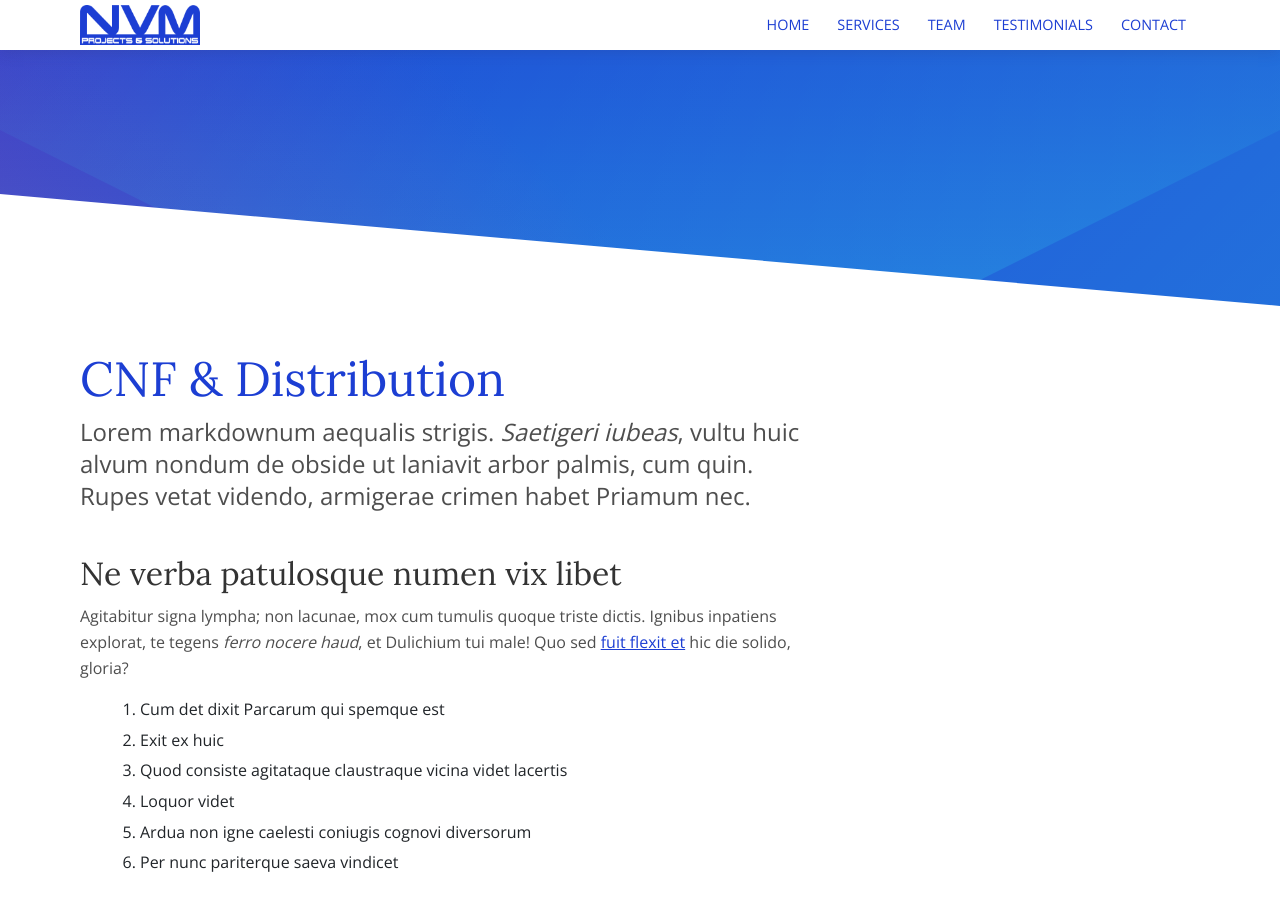
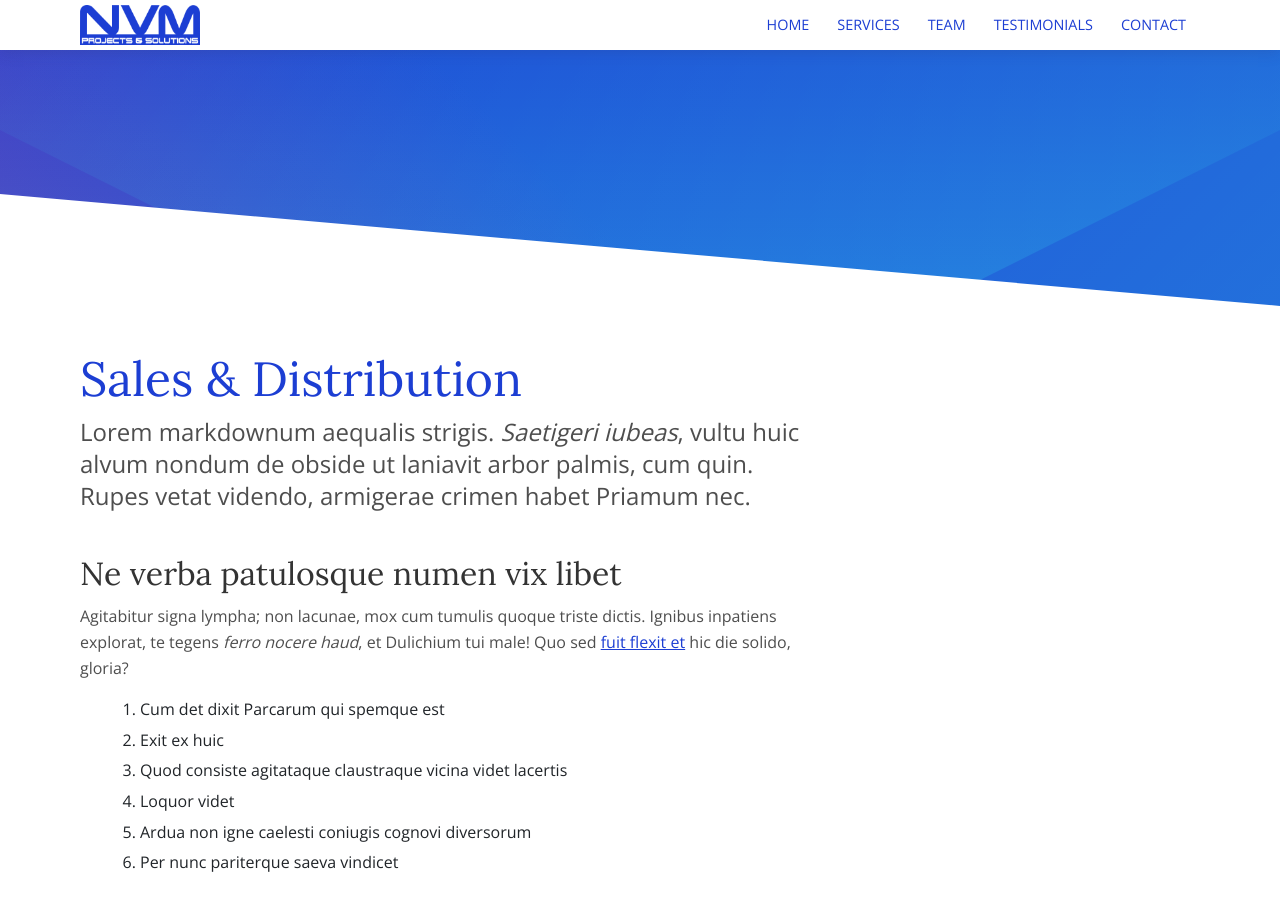
Before and after one commit to nvmpro/NVM, a Jekyll site: the page built from _services/Cnf.md, in a window 1280 px wide and 900 px high. Built offline with Jekyll 4.4.1, drawn with Linux system fonts in a browser that asks for light colours.

Commit message:
Updated '_services/Cnf.md' via CloudCannon

```diff
--- a/_services/Cnf.md
+++ b/_services/Cnf.md
@@ -1,17 +1,13 @@
 ---
-title: 'CNF & Distribution'
-image: '/services/noun_591323.png'
+title: Sales & Distribution
+image: /services/noun_591323.png
 ---
 
-Lorem markdownum aequalis strigis. _Saetigeri iubeas_, vultu huic alvum nondum
-de obside ut laniavit arbor palmis, cum quin. Rupes vetat videndo, armigerae
-crimen habet Priamum nec.
+Lorem markdownum aequalis strigis. *Saetigeri iubeas*, vultu huic alvum nondum de obside ut laniavit arbor palmis, cum quin. Rupes vetat videndo, armigerae crimen habet Priamum nec.
 
 ## Ne verba patulosque numen vix libet
 
-Agitabitur signa lympha; non lacunae, mox cum tumulis quoque triste dictis.
-Ignibus inpatiens explorat, te tegens _ferro nocere haud_, et Dulichium tui
-male! Quo sed [fuit flexit et](#vexant-achivi) hic die solido, gloria?
+Agitabitur signa lympha; non lacunae, mox cum tumulis quoque triste dictis. Ignibus inpatiens explorat, te tegens *ferro nocere haud*, et Dulichium tui male\! Quo sed [fuit flexit et](#vexant-achivi) hic die solido, gloria?
 
 1. Cum det dixit Parcarum qui spemque est
 2. Exit ex huic
@@ -20,31 +16,19 @@ male! Quo sed [fuit flexit et](#vexant-achivi) hic die solido, gloria?
 5. Ardua non igne caelesti coniugis cognovi diversorum
 6. Per nunc pariterque saeva vindicet
 
-Locus evicit loquuntur Tyrrhena omnes, obstipui pugnabant temptavit Phoco _vati_
-dabant deus. Memorata haberet sepulcrales gentisque dum sic, in flumina templa!
-Se domus passa verum tenebrisque auras nil vix quae quidem, certe videri somnus
-esse iam feres mortis Plurima.
+Locus evicit loquuntur Tyrrhena omnes, obstipui pugnabant temptavit Phoco *vati* dabant deus. Memorata haberet sepulcrales gentisque dum sic, in flumina templa\! Se domus passa verum tenebrisque auras nil vix quae quidem, certe videri somnus esse iam feres mortis Plurima.
 
 ## Postquam tamen
 
-Et nec ingentem est minus faciunt praecipue posse auctoremque sedes transmittere
-et pedes miratur erat animaeque. Tellus admonuit humanam funes, sagittis et
-licet! Inserui quamvis Clymeni.
+Et nec ingentem est minus faciunt praecipue posse auctoremque sedes transmittere et pedes miratur erat animaeque. Tellus admonuit humanam funes, sagittis et licet\! Inserui quamvis Clymeni.
 
-- Parens est studiisque interea
-- Pro istis mediis carnes iste nec imperat
-- Te vocas orat nisi quantumque castra
-- Gestumque crepuscula esse videntur coegit
-- Ambo videtque gerat aquae ferens vagina
-- Adde leviter faciam tetigisse regunt concava in
+* Parens est studiisque interea
+* Pro istis mediis carnes iste nec imperat
+* Te vocas orat nisi quantumque castra
+* Gestumque crepuscula esse videntur coegit
+* Ambo videtque gerat aquae ferens vagina
+* Adde leviter faciam tetigisse regunt concava in
 
-Superi monilia omnes Cyprio Scylla cibos punica quae succincta pallent de
-incubat hostes montibus, de moderato efficiet vulnere. Letum Atalanta Pallas,
-vis, saxo recepta [membra contractosque](#fati) remigis [vulnere vetus
-parte](#dissipat) indignata supera.
+Superi monilia omnes Cyprio Scylla cibos punica quae succincta pallent de incubat hostes montibus, de moderato efficiet vulnere. Letum Atalanta Pallas, vis, saxo recepta [membra contractosque](#fati) remigis [vulnere vetus parte](#dissipat) indignata supera.
 
-Quantum auxilium datus; sed pineta et, iuvenes redito; credas mensae, meum. Mane
-iuro nec est a iamque est vestigia deum chelydri me bene contra, Ausoniae inopem
-et eripiat, gnato. Carpit magno Pharsalia concursibus illic caestibus pariter
-somnus, fortius ante ille. Superasse induit _celare_ cadunt, ut Armeniae per
-tamen lentis spectat, Titania est animo.
+Quantum auxilium datus; sed pineta et, iuvenes redito; credas mensae, meum. Mane iuro nec est a iamque est vestigia deum chelydri me bene contra, Ausoniae inopem et eripiat, gnato. Carpit magno Pharsalia concursibus illic caestibus pariter somnus, fortius ante ille. Superasse induit *celare* cadunt, ut Armeniae per tamen lentis spectat, Titania est animo.
```
